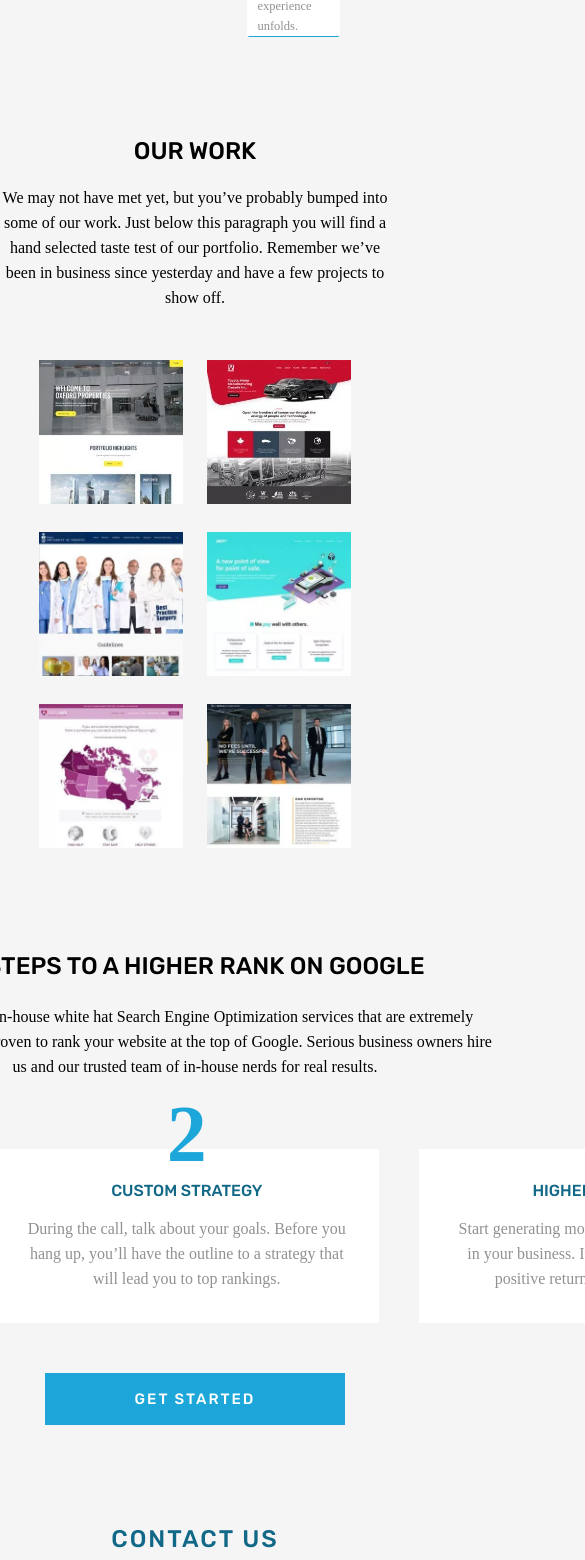
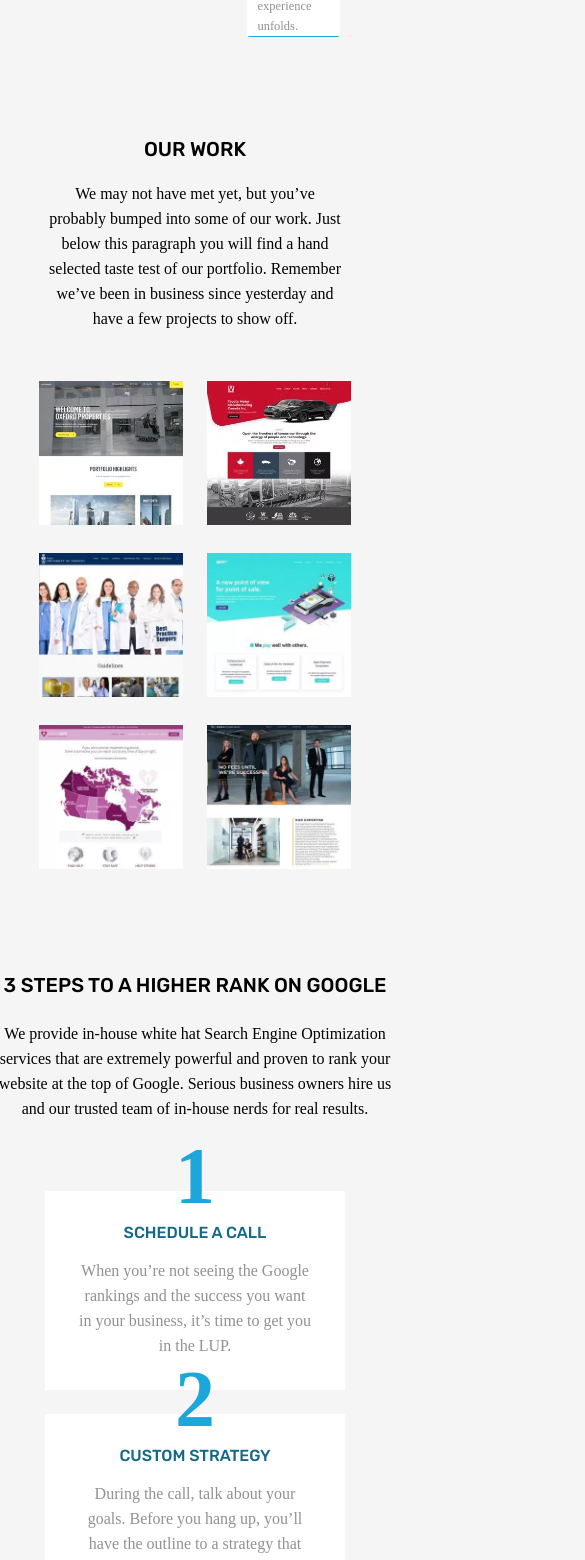
Before and after one commit to tiroxxx/LUP, a React (Create React App) app: page / in a window 390 px wide. Shown: the part 1360-2920 px from the top of the page, 585 px wide, since content can reach past the window. Built offline with nearby package versions, Linux system fonts and the light colour scheme.

Commit message:
styling to portfolio heading and google rank heading sections on smaller screens

```diff
--- a/src/components/GoogleRank/GoogleRank.css
+++ b/src/components/GoogleRank/GoogleRank.css
@@ -94,3 +94,39 @@
   transform: scale(1.05);
   cursor: pointer;
 }
+
+@media screen and (max-width: 1250px) {
+  .google-rank-steps-container {
+    width: 900px;
+    gap: 1.5rem;
+  }
+}
+
+@media screen and (max-width: 992px) {
+  .google-rank-heading {
+    width: 400px;
+  }
+
+  .google-rank-steps-container {
+    flex-wrap: wrap;
+    width: 100%;
+  }
+
+  .google-rank-step {
+    width: 300px;
+  }
+}
+
+@media screen and (max-width: 768px) {
+  .google-rank-heading {
+    width: 400px;
+  }
+
+  .google-rank-heading h2 {
+    font-size: 1.25rem;
+  }
+
+  .google-rank-heading p {
+    font-size: 1rem;
+  }
+}
--- a/src/components/Portfolio/Portfolio.css
+++ b/src/components/Portfolio/Portfolio.css
@@ -25,7 +25,7 @@
 }
 
 .portfolio-project-container {
-  margin-block:50px 100px;
+  margin-block: 50px 100px;
   width: 1000px;
   display: grid;
   gap: 1.5rem;
@@ -37,16 +37,30 @@
 }
 
 @media screen and (max-width: 1250px) {
-
   .portfolio-project-container {
     width: 800px;
   }
-
 }
 
 @media screen and (max-width: 992px) {
+  .portfolio-heading {
+    width: 400px;
+  }
+
   .portfolio-project-container {
     grid-template-columns: repeat(2, 1fr);
     width: 80%;
   }
 }
+
+@media screen and (max-width: 768px) {
+  .portfolio-heading {
+    width: 300px;
+  }
+  .portfolio-heading h2 {
+    font-size: 1.25rem;
+  }
+  .portfolio-heading p {
+    font-size: 1rem;
+  }
+}
```
